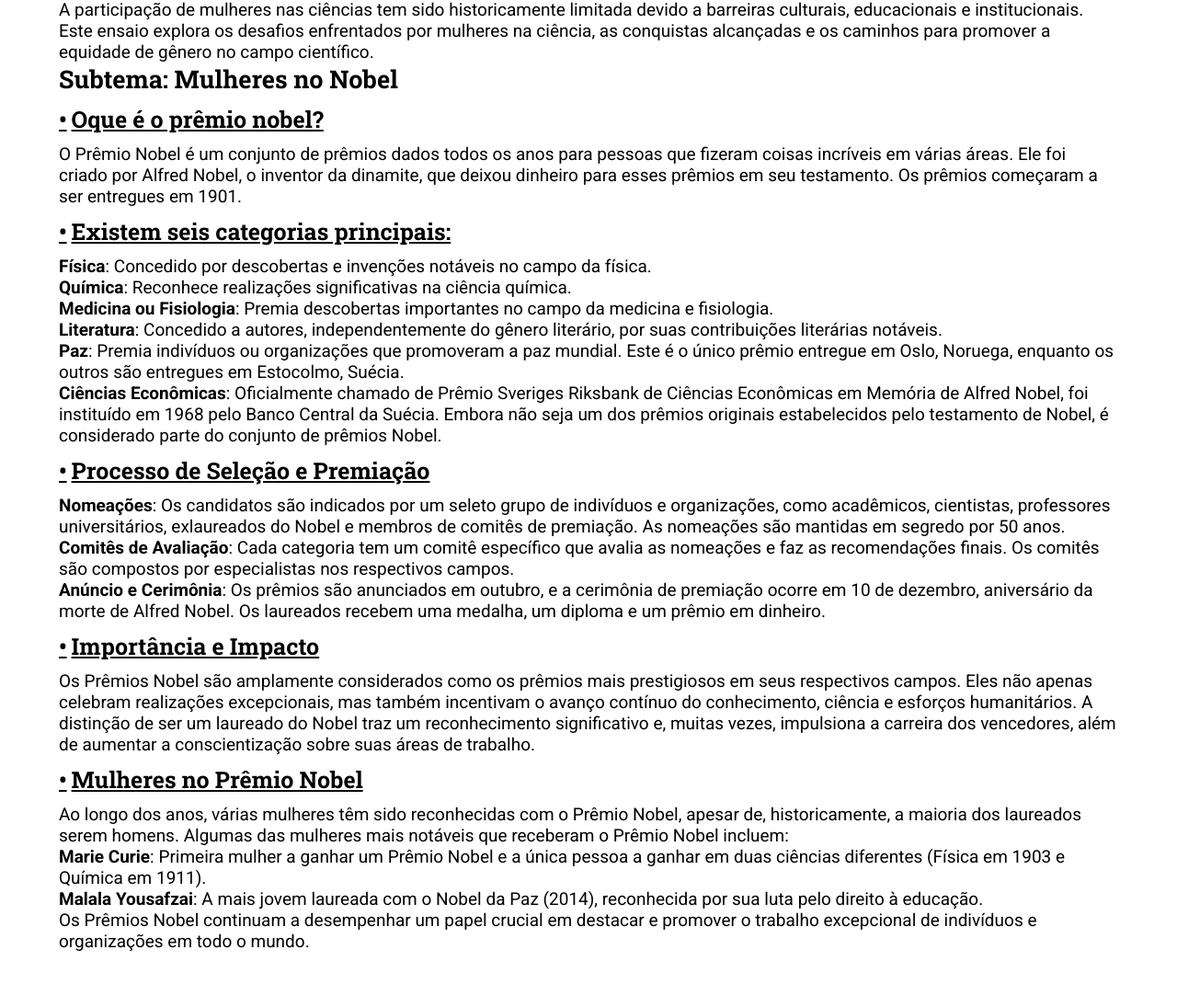
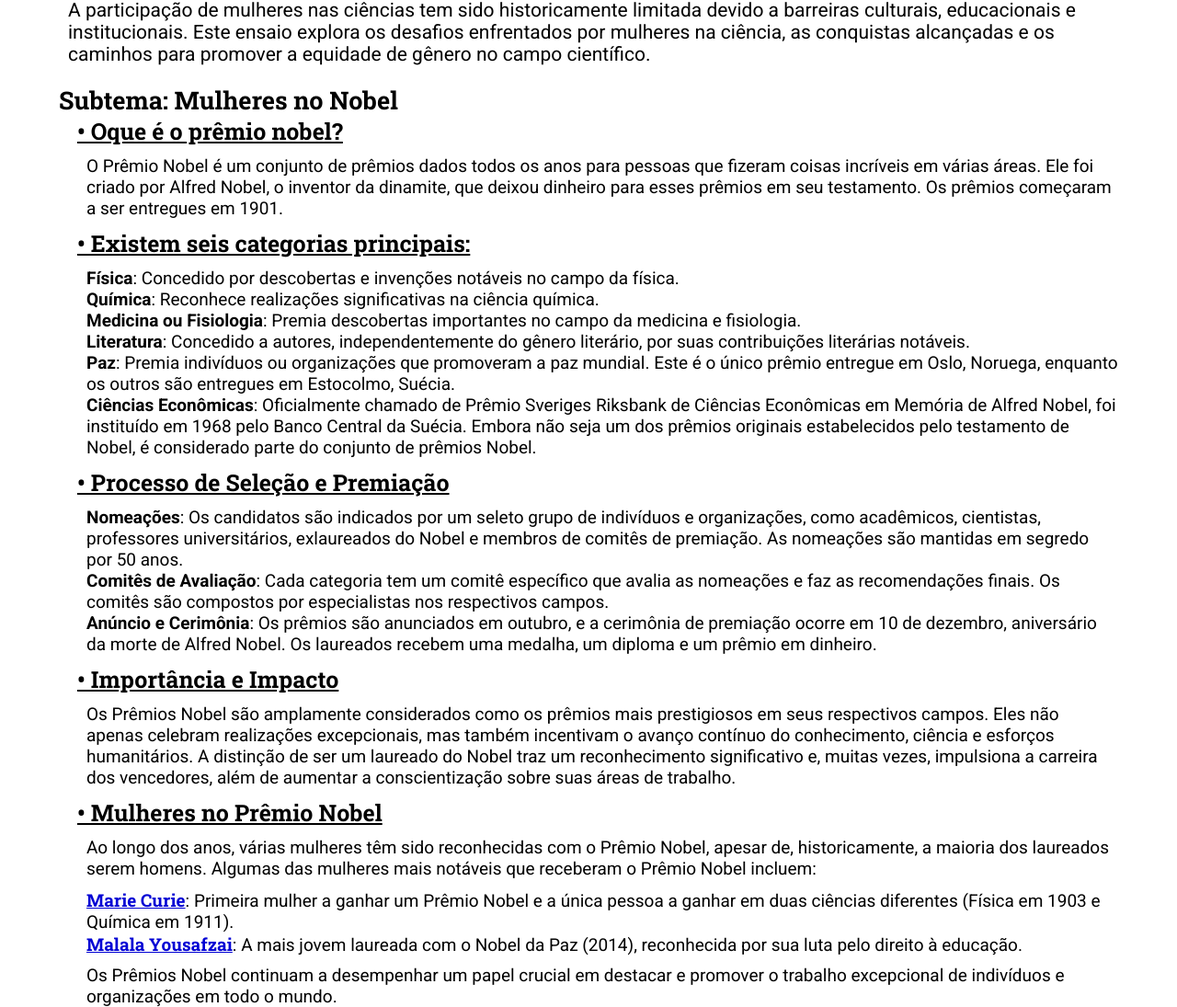
Before and after one commit to VOPNO/ppa-cientifico, a plain HTML site: page index.html in a window 1280 px wide. Shown: the part 136-1231 px from the top of the page at 92% size. Before the commit the page ends 1171 px from the top, so only its background shows below. Drawn offline with Linux system fonts and the light colour scheme.

Commit message:
att site

```diff
--- a/assets/css/site.css
+++ b/assets/css/site.css
@@ -19,7 +19,7 @@
     height: 12vh;
 }
 .cont-header-int {
-    background: rgb(146, 146, 146);
+    /* background: rgb(146, 146, 146); */
     width: 100vw;
     height: 12vh;
     display: flex;
@@ -57,7 +57,41 @@
 
 }
 
-.list::before {
+/* .list::before {
     content: '•';
-    margin-right: 0.5rem;
+    /* margin-right: 0.5rem;
+} */
+
+.link {
+    text-decoration: underline;
+    color: rgb(0, 0, 212);
 }
+
+.link:visited{
+    color: rgb(0, 0, 138);
+}
+
+.subtitle {
+    font-size: 2.1rem;
+}
+
+.apresentacao-nobel {
+    margin-top: 2rem;
+}
+
+.margin-article {
+    margin-left: 2rem;
+}
+
+.margin-cont {
+    margin-left: 1rem;
+}
+
+.list  {
+    margin-bottom: 1rem;
+}
+
+
+.lista, .text  {
+    margin-bottom: 1rem;
+}
--- a/assets/css/tag.css
+++ b/assets/css/tag.css
@@ -15,10 +15,13 @@ h1, h2, h3, h4, h5 {
 p {
     font-family: var(--font-text);
     font-size: 1.9rem;
+    margin-left: 1rem;
+    justify-content: center;
 }
 
 h1 {
     font-size: 3rem;
+    text-align: center;
 }
 
 h2 {
@@ -28,7 +31,6 @@ h2 {
 h3 {
     font-size: 2.5rem;
     text-decoration: underline;
-    margin: 1rem 0;
 }
 
 h4 {
--- a/index.html
+++ b/index.html
@@ -23,7 +23,7 @@
                         <a href="#"><img src="assets/img/Ceara-Cientifico-200x101.png" alt="Logo do Ceará Científico" class="logo"></a>
                         <nav>
                             <ul>
-                                <li><a href="">Inicio</a></li>
+                                <li><a href="#tema">Inicio</a></li>
                                 <li><a href="">Caderno de Campo</a></li>
                                 <li><a href="jogo.html">Jogos</a></li>
                                 <li><a href="">Sobre</a></li>
@@ -37,19 +37,23 @@
                 <div class="cont-main-int">
                     <main class="main">
                         <div class="intro">
-                            <h1>Tema: Mulheres e Ciências: Caminhos para a Equidade de Gênero</h1>
-                            <p>A participação de mulheres nas ciências tem sido historicamente limitada devido a barreiras culturais, educacionais e institucionais. Este ensaio explora os desafios enfrentados por mulheres na ciência, as conquistas alcançadas e os caminhos para promover a equidade de gênero no campo científico.</p>
+                            <h1 id="tema">Tema: Mulheres e Ciências: Caminhos para a Equidade de Gênero</h1>
+                            <p class="subtitle">A participação
+                                de mulheres nas ciências tem sido historicamente limitada devido a barreiras culturais, educacionais e institucionais. Este ensaio explora os desafios enfrentados por mulheres na ciência, as conquistas alcançadas e os caminhos para promover a equidade de gênero no campo científico.</p>
                         </div>
                         <div class="segunda">
+
+
+                            <article class="apresentacao-nobel">
                                 <h2>Subtema: Mulheres no Nobel </h2>
-                            <article class="apresentacao-nobel">
+                                <div class="margin-article">
                                     <div class="introducao-nobel">
-                                    <h3 class="tittle-article list">Oque é o prêmio nobel?</h3>
-                                    <p>O Prêmio Nobel é um conjunto de prêmios dados todos os anos para pessoas que fizeram coisas incríveis em várias áreas. Ele foi criado por Alfred Nobel, o inventor da dinamite, que deixou dinheiro para esses prêmios em seu testamento. Os prêmios começaram a ser entregues em 1901.</p>
+                                        <h3 class="tittle-article list">• Oque é o prêmio nobel?</h3>
+                                        <p class="text">O Prêmio Nobel é um conjunto de prêmios dados todos os anos para pessoas que fizeram coisas incríveis em várias áreas. Ele foi criado por Alfred Nobel, o inventor da dinamite, que deixou dinheiro para esses prêmios em seu testamento. Os prêmios começaram a ser entregues em 1901.</p>
                                     </div>
                                     <div class="categorias">
-                                    <h3 class="list">Existem seis categorias principais: </h3>
-                                    <ol type="1">
+                                        <h3 class="list">• Existem seis categorias principais: </h3>
+                                        <ol class="lista">
                                             <li><p><strong>Física</strong>: Concedido por descobertas e invenções notáveis no campo da física.</p></li>
                                             <li><p><strong>Química</strong>: Reconhece realizações significativas na ciência química.</p></li>
                                             <li><p><strong>Medicina ou Fisiologia</strong>: Premia descobertas importantes no campo da medicina e fisiologia.</p></li>
@@ -66,8 +70,8 @@
                                         </ol>
                                     </div>
                                     <div class="processo-selecao">
-                                    <h3 class="list">Processo de Seleção e Premiação</h3>
-                                    <ul>
+                                        <h3 class="list">• Processo de Seleção e Premiação</h3>
+                                        <ol class="lista">
                                             <li>
                                                 <p><strong>Nomeações</strong>: Os candidatos são indicados por um seleto grupo de indivíduos e
                                                 organizações, como acadêmicos, cientistas, professores universitários, exlaureados do Nobel e membros de comitês de premiação. As nomeações são
@@ -83,31 +87,36 @@
                                                 de premiação ocorre em 10 de dezembro, aniversário da morte de Alfred Nobel.
                                                 Os laureados recebem uma medalha, um diploma e um prêmio em dinheiro.</p>
                                             </li>
-                                    </ul>
+                                        </ol>
                                     </div>
                                     <div class="importancia-impacto">
-                                    <h3 class="list">Importância e Impacto</h3>
-                                    <p>Os Prêmios Nobel são amplamente considerados como os prêmios mais prestigiosos em seus respectivos campos. Eles não apenas celebram realizações excepcionais, mas
+                                        <h3 class="list">• Importância e Impacto</h3>
+                                        <p class="text">Os Prêmios Nobel são amplamente considerados como os prêmios mais prestigiosos em seus respectivos campos. Eles não apenas celebram realizações excepcionais, mas
                                         também incentivam o avanço contínuo do conhecimento, ciência e esforços
                                         humanitários. A distinção de ser um laureado do Nobel traz um reconhecimento
                                         significativo e, muitas vezes, impulsiona a carreira dos vencedores, além de aumentar a
                                         conscientização sobre suas áreas de trabalho.</p>
                                     </div>
                                     <div class="mulheres-nobel">
-                                    <h3 class="list">Mulheres no Prêmio Nobel</h3>
-                                    <p>Ao longo dos anos, várias mulheres têm sido reconhecidas com o Prêmio Nobel, apesar de, historicamente, a maioria dos laureados serem homens. Algumas das mulheres mais
+                                        <h3 class="list">• Mulheres no Prêmio Nobel</h3>
+                                        <p class="text">Ao longo dos anos, várias mulheres têm sido reconhecidas com o Prêmio Nobel, apesar de, historicamente, a maioria dos laureados serem homens. Algumas das mulheres mais
                                         notáveis que receberam o Prêmio Nobel incluem:</p>
-                                    <ol>
+                                        <ol class="list">
                                             <li>
-                                            <p><strong>Marie Curie</strong>: Primeira mulher a ganhar um Prêmio Nobel e a única pessoa a
+                                                <p><strong><a href="https://pt.wikipedia.org/wiki/Marie_Curie"
+                                                target="_blank"
+                                                class="link">Marie Curie</a></strong>: Primeira mulher a ganhar um Prêmio Nobel e a única pessoa a
                                                 ganhar em duas ciências diferentes (Física em 1903 e Química em 1911).</p>
                                             </li>
                                             <li>
-                                            <p><strong>Malala Yousafzai</strong>: A mais jovem laureada com o Nobel da Paz (2014),
+                                                <p><strong><a href="https://pt.wikipedia.org/wiki/Malala_Yousafzai"
+                                                target="_blank"
+                                                class="link">Malala Yousafzai</a></strong>: A mais jovem laureada com o Nobel da Paz (2014),
                                                 reconhecida por sua luta pelo direito à educação.</p>
                                             </li>
                                         </ol>
                                         <p>Os Prêmios Nobel continuam a desempenhar um papel crucial em destacar e promover o trabalho excepcional de indivíduos e organizações em todo o mundo.</p>
+                                    </div>
                                 </div>
                             </article>
 
```
Lines whose indentation alone changed are shown as unchanged.
